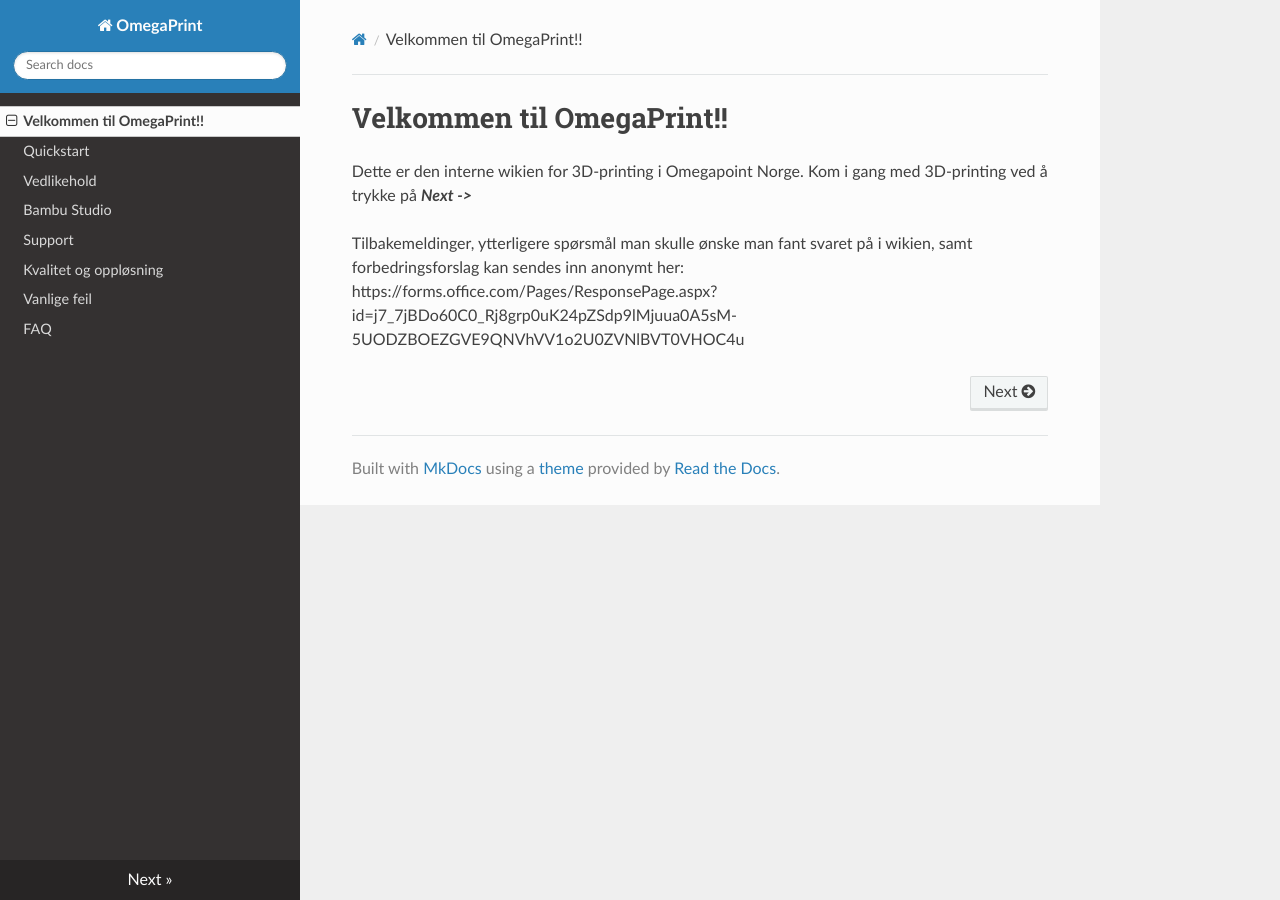
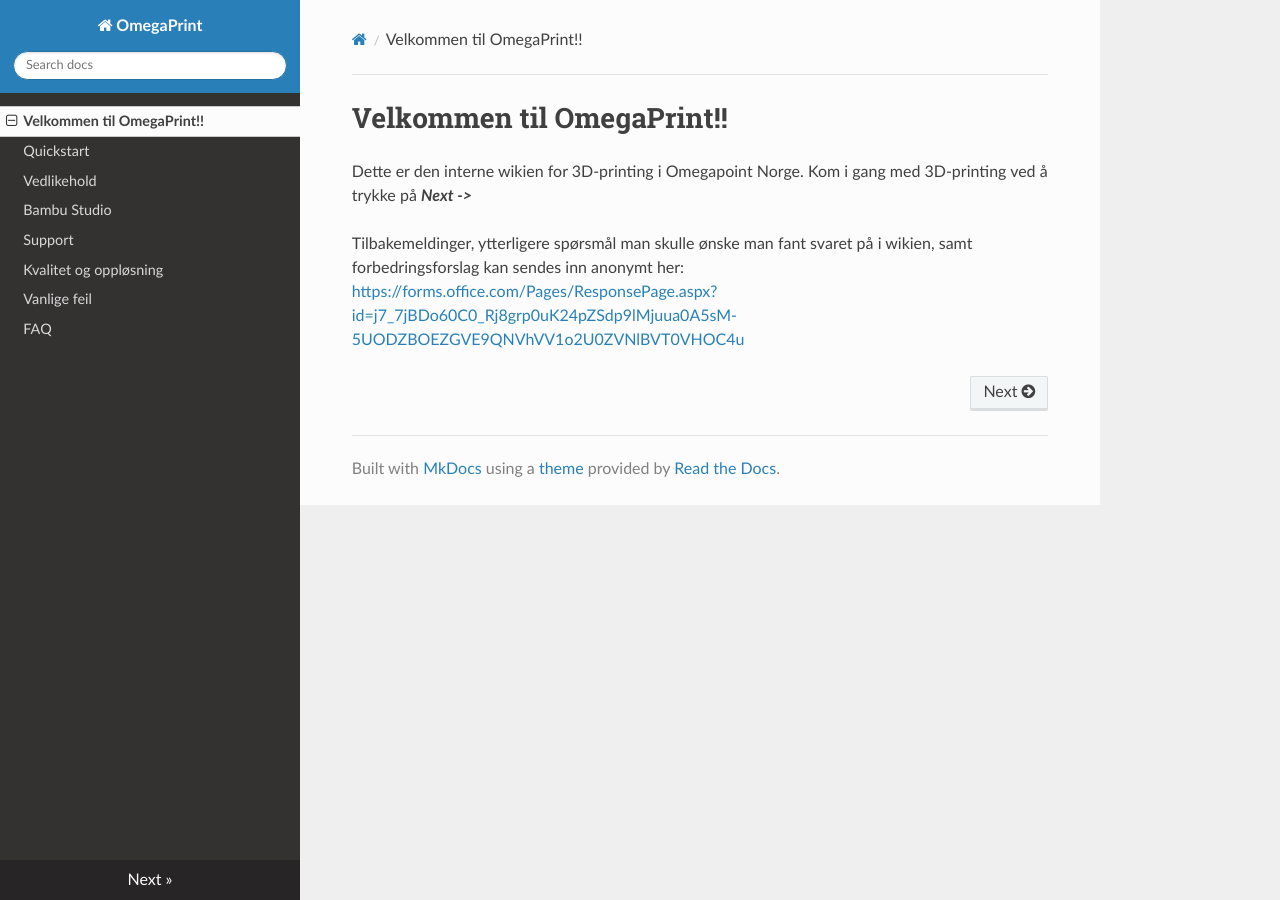
Before and after one commit to jonasmuriboe/jonasmuriboe.github.io, an MkDocs documentation site: the page built from docs/index.md, in a window 1280 px wide. Built offline with MkDocs 1.6.1, drawn with Linux system fonts in a browser that asks for light colours; nearby versions of some CDN libraries; some of the changed lines change nothing that is shown.

Commit message:
Fix link

```diff
--- a/docs/index.md
+++ b/docs/index.md
@@ -2,4 +2,4 @@
 
 Dette er den interne wikien for 3D-printing i Omegapoint Norge. Kom i gang med 3D-printing ved å trykke på ***Next ->***
 
-Tilbakemeldinger, ytterligere spørsmål man skulle ønske man fant svaret på i wikien, samt forbedringsforslag kan sendes inn anonymt her: https://forms.office.com/Pages/ResponsePage.aspx?id=j7_7jBDo60C0_Rj8grp0uK24pZSdp9lMjuua0A5sM-5UODZBOEZGVE9QNVhVV1o2U0ZVNlBVT0VHOC4u
+Tilbakemeldinger, ytterligere spørsmål man skulle ønske man fant svaret på i wikien, samt forbedringsforslag kan sendes inn anonymt her: [https://forms.office.com/Pages/ResponsePage.aspx?id=j7_7jBDo60C0_Rj8grp0uK24pZSdp9lMjuua0A5sM-5UODZBOEZGVE9QNVhVV1o2U0ZVNlBVT0VHOC4u](https://forms.office.com/Pages/ResponsePage.aspx?id=j7_7jBDo60C0_Rj8grp0uK24pZSdp9lMjuua0A5sM-5UODZBOEZGVE9QNVhVV1o2U0ZVNlBVT0VHOC4u)
```
